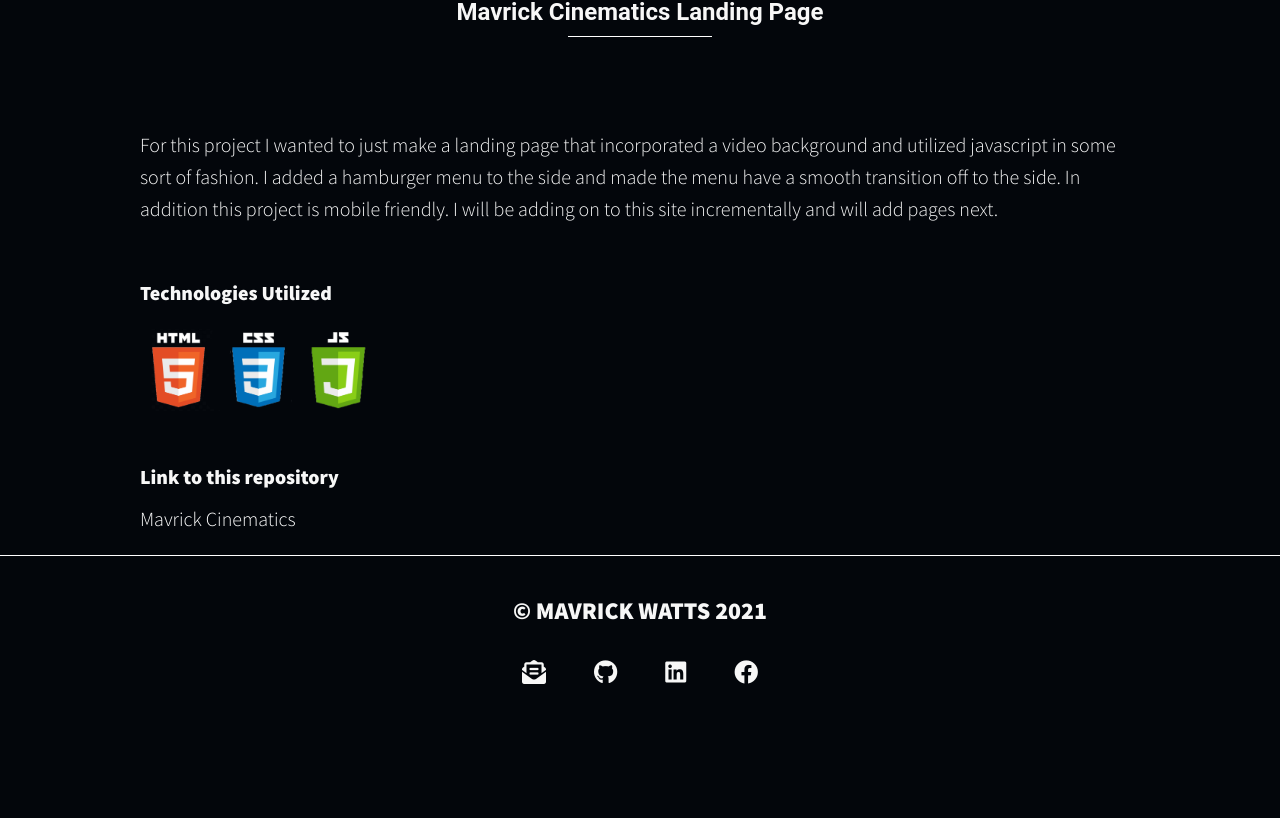
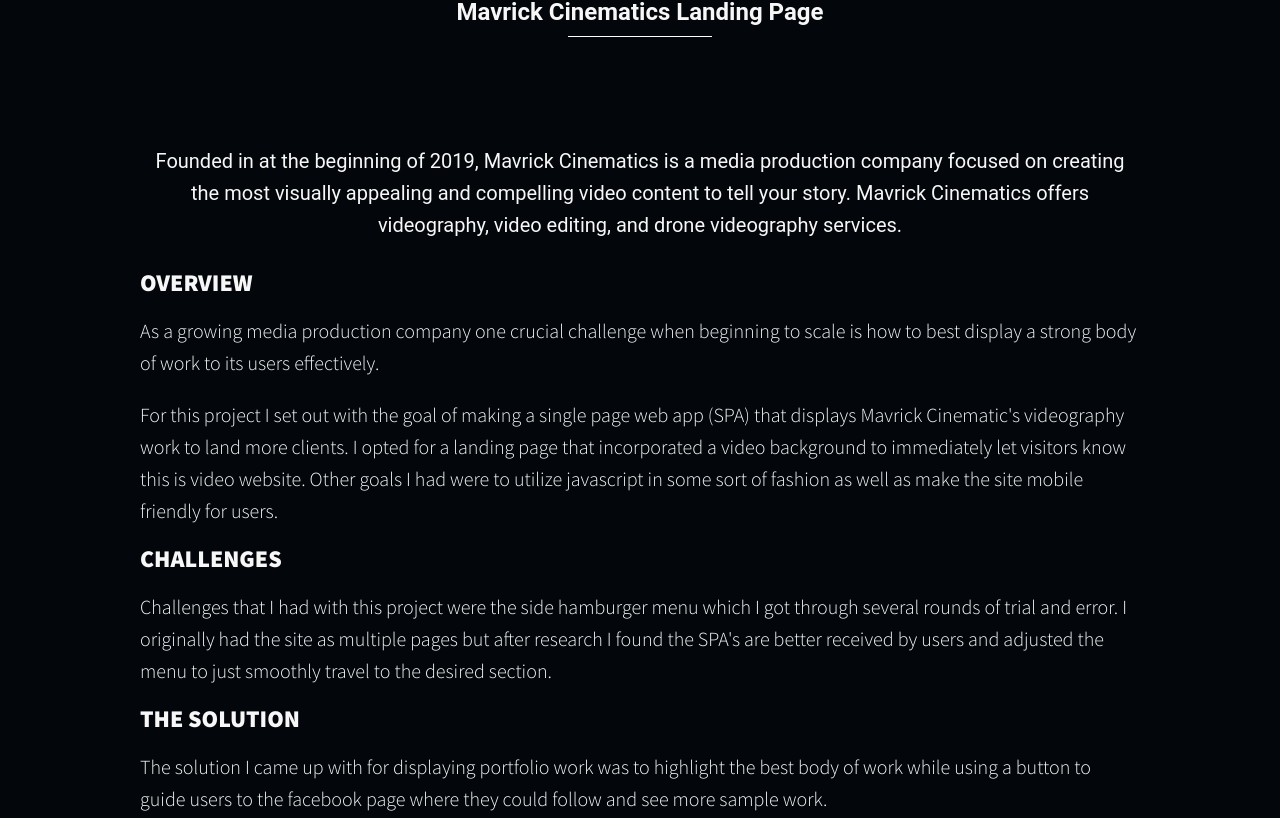
Before and after one commit to mavwatts/Mavrick-Watts-Portfolio-Site, a plain HTML site: page portfolio_item_2.html in a window 1280 px wide. Shown: the part 494-1312 px from the top of the page. Before the commit the page ends 1199 px from the top, so only its background shows below. Drawn offline with nearby package versions, Linux system fonts and the light colour scheme.

Commit message:
committing mavrick_cinematics page description updates.

```diff
--- a/portfolio_item_2.html
+++ b/portfolio_item_2.html
@@ -55,7 +55,19 @@
         <h3 class='section__title section__title--underline portfolio__title'>Mavrick Cinematics Landing Page</h3>
 
         <div class='portfolio-item-description'>
-        <p>For this project I wanted to just make a landing page that incorporated a video background and utilized javascript in some sort of fashion. I added a hamburger menu to the side and made the menu have a smooth transition off to the side. In addition this project is mobile friendly. I will be adding on to this site incrementally and will add pages next.</p>
+        <p class='section__title portfolio__title'>Founded in at the beginning of 2019, Mavrick Cinematics is a media production company focused on creating the most visually appealing and compelling video content to tell your story. Mavrick Cinematics offers videography, video editing, and drone videography services.</p>
+
+        <h3>OVERVIEW</h3>
+
+        <p>As a growing media production company one crucial challenge when beginning to scale is how to best display a strong body of work to its users effectively.</p>
+
+          <p>For this project I set out with the goal of making a single page web app (SPA) that displays Mavrick Cinematic's videography work to land more clients. I opted for a landing page that incorporated a video background to immediately let visitors know this is video website. Other goals I had were to utilize javascript in some sort of fashion as well as make the site mobile friendly for users.</p>
+
+        <h3>CHALLENGES</h3>
+        <p>Challenges that I had with this project were the side hamburger menu which I got through several rounds of trial and error. I originally had the site as multiple pages but after research I found the SPA's are better received by users and adjusted the menu to just smoothly travel to the desired section.</p>
+
+        <h3>THE SOLUTION</h3>
+        <p>The solution I came up with for displaying portfolio work was to highlight the best body of work while using a button to guide users to the facebook page where they could follow and see more sample work.</p>
         <br>
         <strong>Technologies Utilized</strong>
         <ul class='portfolio-item-tech-stack'>
--- a/style.css
+++ b/style.css
@@ -447,7 +447,7 @@
 
 .portfolio__title {
     text-align: center;
-    padding: 2em 0 2em 0;
+    padding: 2em 0 1em 0;
 }
 
 .portfolio__img:hover,
```
Also changed, not shown: portfolio_item_4.html (+7 -0 lines), 1 other file.
